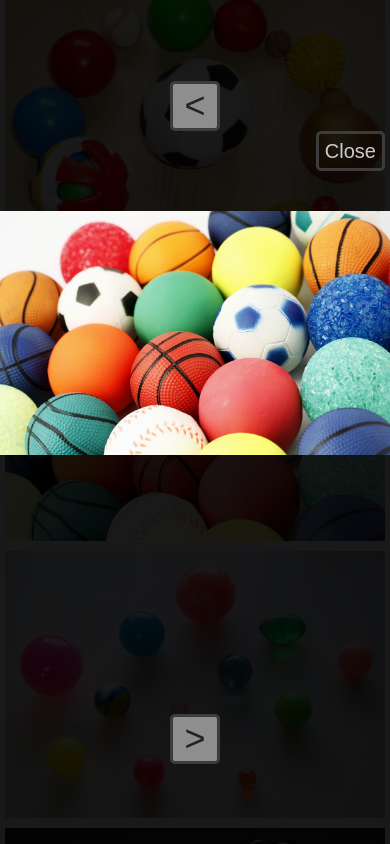
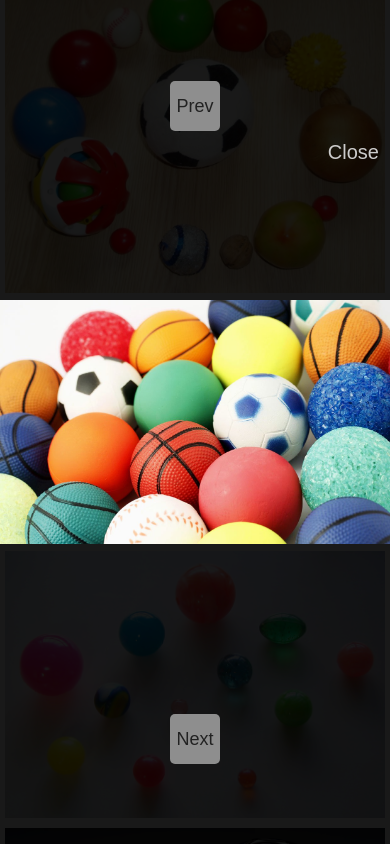
Before and after one commit to zigor1980/image-gallery, a React (Create React App) app: page / in a window 390 px wide. Both pictures are taken after a click on the element 195 px from the left and 1504 px from the top of the page. Shown: the part 1082-1926 px from the top of the page. Built offline with nearby package versions, Linux system fonts and the light colour scheme.

Commit message:
Modal: Edit style

```diff
--- a/src/components/Modal/Modal.css
+++ b/src/components/Modal/Modal.css
@@ -15,13 +15,16 @@
 
 @media screen and (max-width: 425px) {
     .Modal{
-
         grid-template-columns: 1fr;
         grid-template-rows: 1fr 2fr 1fr;
     }
 }
 
 .Modal_Content{
+    display: flex;
+    justify-content:space-around;
+    align-items:center;
+    align-content: stretch;
     margin: 45px 0 10px;
     position: relative;
 }
@@ -38,14 +41,13 @@
 }
 
 .Modal_Button{
-    border-radius: 5px;
-    border: 3px solid #3c3c3c;
-    margin: 20px;
-    font-size: 36px;
     color: #000;
     background: #8e8e8e;
-    line-height: 30px;
-    display: block;
+    border-radius: 5px;
+    border: none;
+    text-align: center;
+    font-size: 18px;
+    line-height: 40px;
     width: 40px;
     height: 40px;
     transition: all ease .1s;
@@ -56,18 +58,25 @@
 }
 
 .Modal_Button:hover{
-    transform: scale(1.1);
-    color: #cccccc;
+    color: #ffffff;
+    transition: all ease .1s;
 }
 
 .Modal_Button__Next:active{
-    transform: translateX(5px) scale(1.1);
+    transform: translateX(5px);
     transition: all ease .1s;
 }
 
 .Modal_Button__Prev:active{
-    transform: translateX(-5px) scale(1.1);
-    transition: all ease .0s;
+    transform: translateX(-5px);
+    transition: all ease .1s;
+}
+
+.Modal_Button__Prev:before{
+    content: '<';
+}
+.Modal_Button__Next:before{
+    content: '>';
 }
 
 @media screen and (max-width: 425px){
@@ -77,6 +86,21 @@
         width: 50px;
         height: 50px;
         color: #222222;
+    }
+    .Modal_Button__Prev:before{
+        content: 'Prev';
+    }
+    .Modal_Button__Next:before{
+        content: 'Next';
+    }
+    .Modal_Button__Next:active{
+        transform: translateY(5px) scale(1.1);
+        transition: all ease .1s;
+    }
+
+    .Modal_Button__Prev:active{
+        transform: translateY(-5px) scale(1.1);
+        transition: all ease .1s;
     }
 }
 
@@ -91,6 +115,7 @@
     position: absolute;
     top:-42px;
     right: 0;
+    transition: all ease .1s;
 }
 
 @media screen and (max-width: 425px) {
--- a/src/components/Modal/Modal.js
+++ b/src/components/Modal/Modal.js
@@ -12,18 +12,19 @@ class Modal extends Component{
                     <button
                         className="Modal_Button Modal_Button__Prev"
                         onClick={clickPrev}
-                    >{`<`}</button>
+                    >{``}</button>
                 </div>
 
                     <div className="Modal_Content">
                         <button className="Modal_Button Modal_Button__Close"
+
                             onClick={this.props.onClose}>
                             {'Close'}
                         </button>
                             <img src={`${images[showImage].path}`} alt=""/>
                     </div>
                 <div style={{alignSelf:`center`}}>
-                    <button className="Modal_Button Modal_Button__Next" onClick={clickNext}>{`>`}</button>
+                    <button className="Modal_Button Modal_Button__Next" onClick={clickNext}>{``}</button>
                 </div>
             </div>
         );
```
Also changed, not shown: 1 other file (tests, documents, lock files or other folders).
